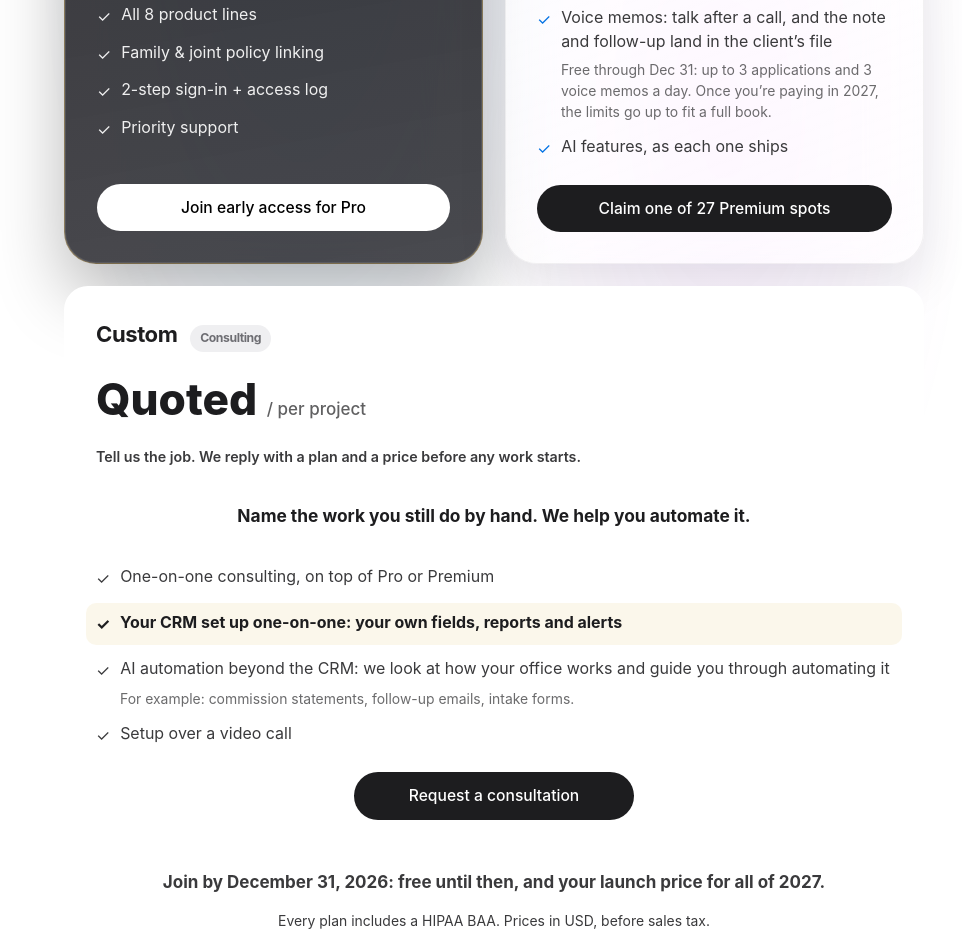
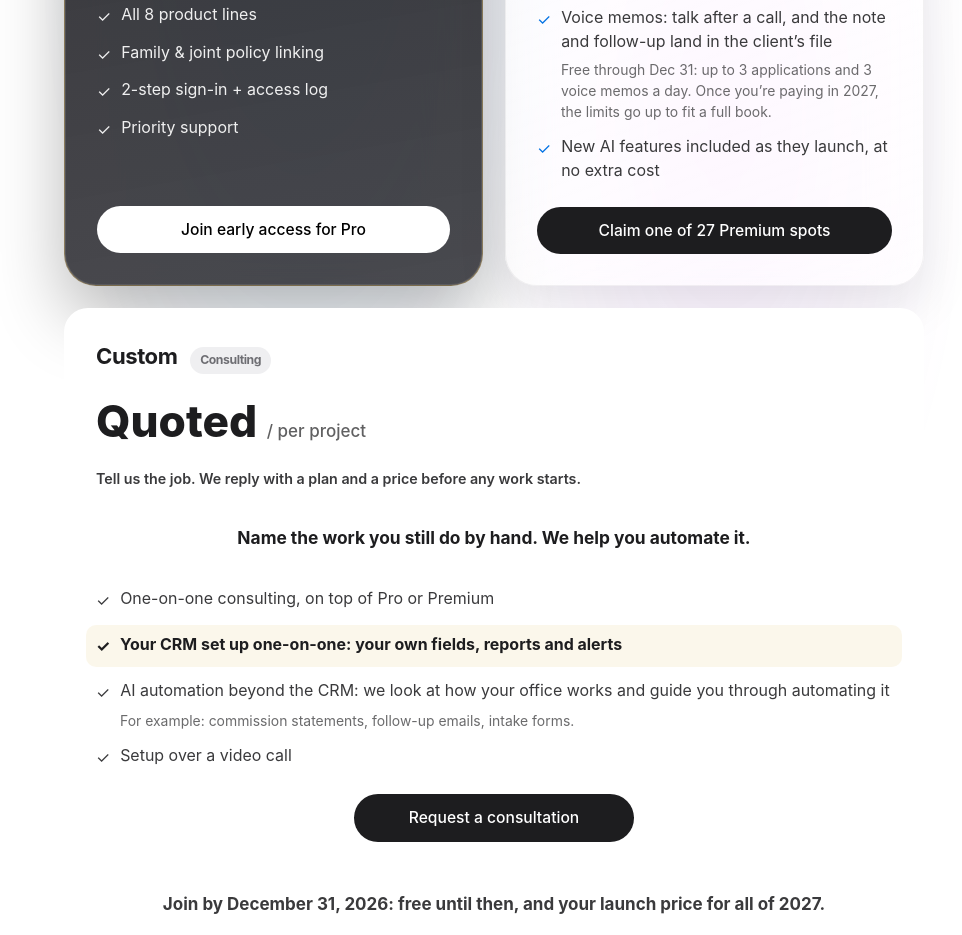
Before and after one commit to TitusDL/landing, a plain HTML site: page index.html in a window 1280 px wide. Shown: the part 8851-9786 px from the top of the page, without its empty margins (146-1108 px from the left). Drawn offline with Linux system fonts and the light colour scheme.

Commit message:
Premium: 'New AI features included as they launch, at no extra cost' (#51)
Co-authored-by: Claude Opus 5.5 <noreply@anthropic.com>

```diff
--- a/index.html
+++ b/index.html
@@ -1214,7 +1214,7 @@
             <li class="note">After you upload an application, give it up to a day to show in your CRM.</li>
             <li><span class="check" aria-hidden="true">✓</span> Voice memos: talk after a call, and the note and follow-up land in the client&rsquo;s file</li>
             <li class="note">Free through Dec 31: up to 3 applications and 3 voice memos a day. Once you&rsquo;re paying in 2027, the limits go up to fit a full book.</li>
-            <li><span class="check" aria-hidden="true">✓</span> AI features, as each one ships</li>
+            <li><span class="check" aria-hidden="true">✓</span> New AI features included as they launch, at no extra cost</li>
           </ul>
           <a href="mailto:info@titusdl.com" class="btn btn-gold js-waitlist">Claim one of 27 Premium spots</a>
         </div>
```
